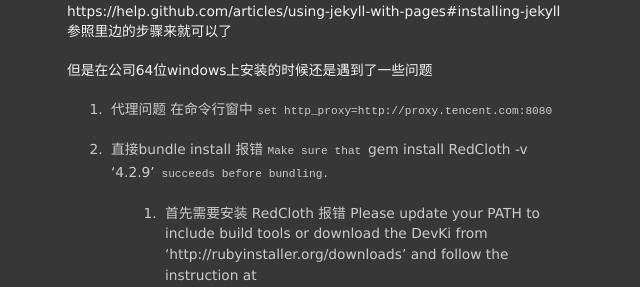
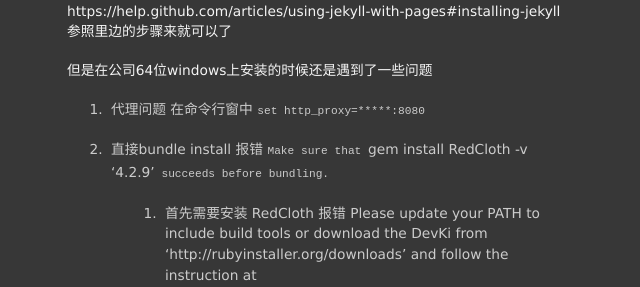
Before and after one commit to materliu/materliu.github.io, a Jekyll site: the page built from all/web/ideas/_posts/2014-03-11-github-jekyll-pages-experiences.md, in a window 1280 px wide and 900 px high, scrolled down 607 px. Shown: the part 155-442 px from the top of the window, without its empty margins (238-878 px from the left). Built offline with Jekyll 4.4.1, drawn with Linux system fonts in a browser that asks for light colours; Markdown is read by kramdown in place of the engine named in the settings; some of the changed lines change nothing that is shown.

Commit message:
remove tencent proxy address !

```diff
--- a/all/web/ideas/_posts/2014-03-11-github-jekyll-pages-experiences.md
+++ b/all/web/ideas/_posts/2014-03-11-github-jekyll-pages-experiences.md
@@ -21,7 +21,7 @@ https://help.github.com/articles/using-jekyll-with-pages#installing-jekyll
 
 但是在公司64位windows上安装的时候还是遇到了一些问题
 
-1. 代理问题   在命令行窗中   `set http_proxy=http://proxy.tencent.com:8080`
+1. 代理问题   在命令行窗中   `set http_proxy=*****:8080`
 
 2. 直接bundle install 报错 `Make sure that `gem install RedCloth -v '4.2.9'` succeeds before bundling.`
 
```
